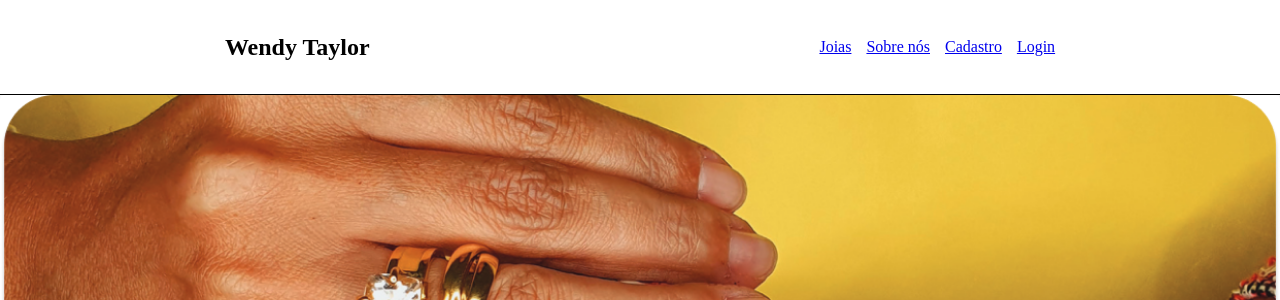
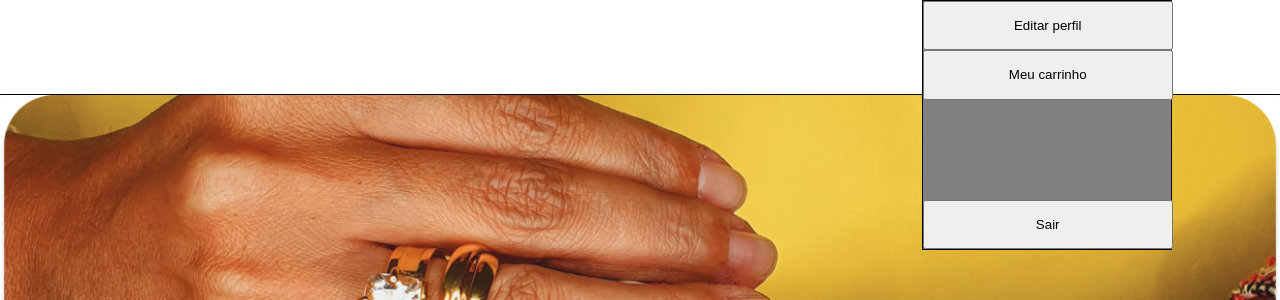
Before and after one commit to G-Ladeira/PI-React, a React (Create React App) app: page / in a window 1280 px wide. Shown: the top 300 px of the page. Built offline with nearby package versions, Linux system fonts and the light colour scheme; no server answers.

Commit message:
subindo perfil

```diff
--- a/src/components/header/index.jsx
+++ b/src/components/header/index.jsx
@@ -1,5 +1,6 @@
 import { Link } from "react-router-dom";
 import "./styled.sass";
+import UserLogged from "../userOn"
 
 const Header = () => {
   return (
@@ -20,6 +21,7 @@ const Header = () => {
           <li>Login</li>
         </Link>
       </ul>
+      <UserLogged/>
     </main>
   );
 };
--- /dev/null
+++ b/src/components/userOn/index.jsx
@@ -0,0 +1,19 @@
+import React from 'react'
+import './style.sass'
+
+
+const UserLogged = () => {
+  return (
+
+    <div className='user_options'>
+
+        <button id='btEdit'>Editar perfil</button>
+        <button id='btCart'>Meu carrinho</button>
+        <button id= 'logOut'>Sair</button>
+
+    </div>
+
+  )
+}
+
+export default UserLogged
--- /dev/null
+++ b/src/components/userOn/style.sass
@@ -0,0 +1,14 @@
+.user_options
+    display: flex
+    width: 250px
+    height: 250px
+    flex-direction: column
+    border: 1px black solid
+    background-color: gray
+    z-index: 10
+#btEdit, #btCart, #logOut
+    height: 50px
+    width: 250px
+
+#logOut
+    margin-top: 100px
--- a/src/routes/index.jsx
+++ b/src/routes/index.jsx
@@ -5,6 +5,7 @@ import { Product } from "../views/product";
 import { Products } from "../views/products";
 import  Login  from "../views/login";
 import Cadastro from "../views/cadastro";
+import Perfil from "../views/perfil"
 
 
 
@@ -19,6 +20,7 @@ export const MainRoutes = ()=>{
             <Route path="/products" element={<Products />} />
             <Route path="/login" element={<Login />} />
             <Route path="/cadastro" element={<Cadastro />} />
+            <Route path="/perfil" element={<Perfil/>}/>
 
             </Routes>
         </>
--- /dev/null
+++ b/src/views/perfil/index.jsx
@@ -0,0 +1,13 @@
+import React from 'react'
+
+const Perfil = () => {
+  return (
+
+    <div>
+        <p> sadhjaiudhaui</p>
+    </div>
+
+  )
+}
+
+export default Perfil
--- a/src/views/product/index.jsx
+++ b/src/views/product/index.jsx
@@ -3,10 +3,13 @@ import './style.sass'
 import Display from "../../components/product/img_section"
 import Info from "../../components/product/info_section"
 import Description from "../../components/product/dscp_section"
+import Header from '../../components/header'
+import Footer from '../../components/footer'
 
 export const Product = () => {
     return (
         <>
+            <Header/>
             <section className="product-section">
 
                 <Display/>
@@ -20,6 +23,7 @@ export const Product = () => {
                 <Description/>
 
             </section>
+            <Footer/>
 
         </>
     )
```
Also changed, not shown: src/views/perfil/style.sass (added).
